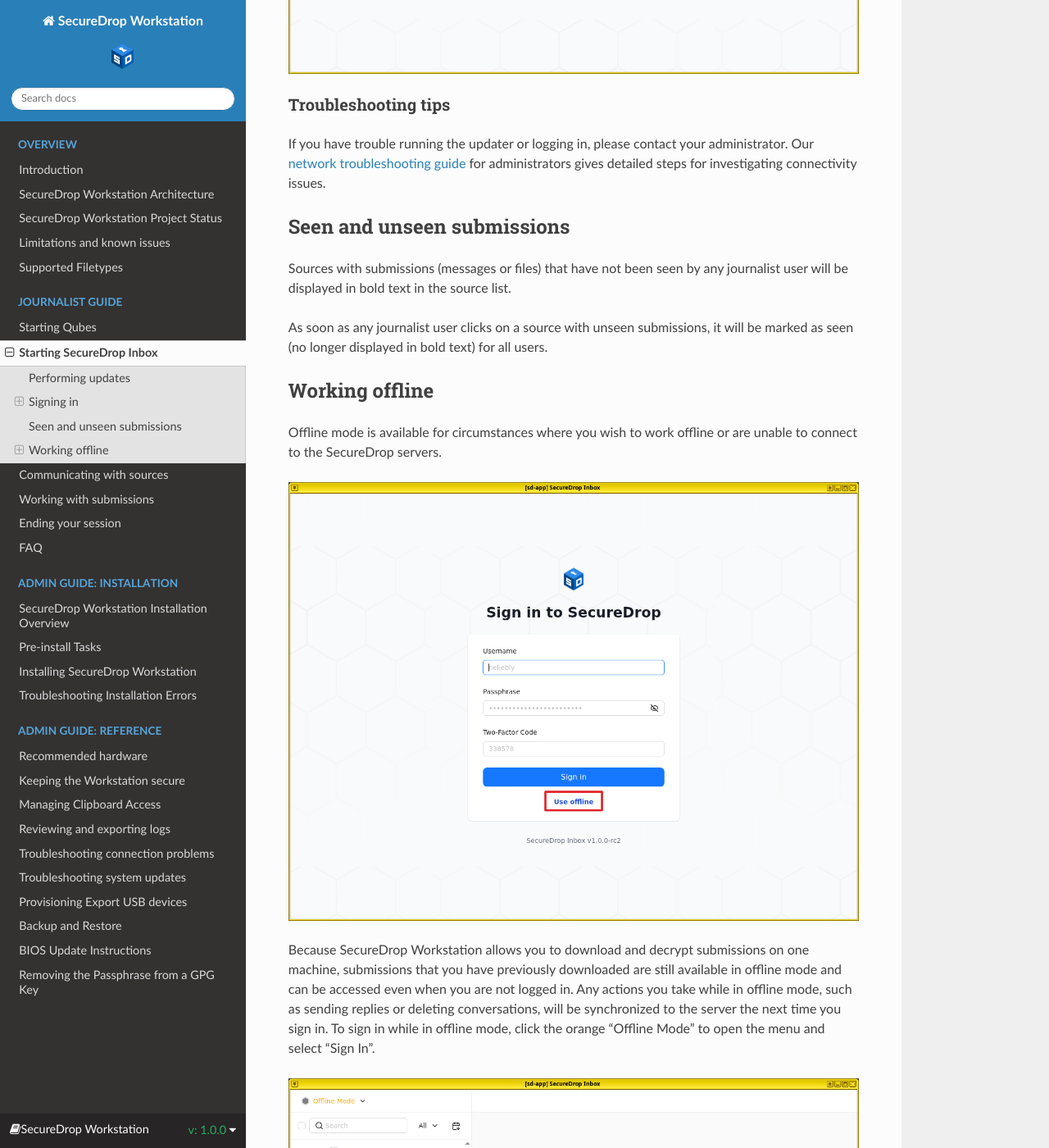
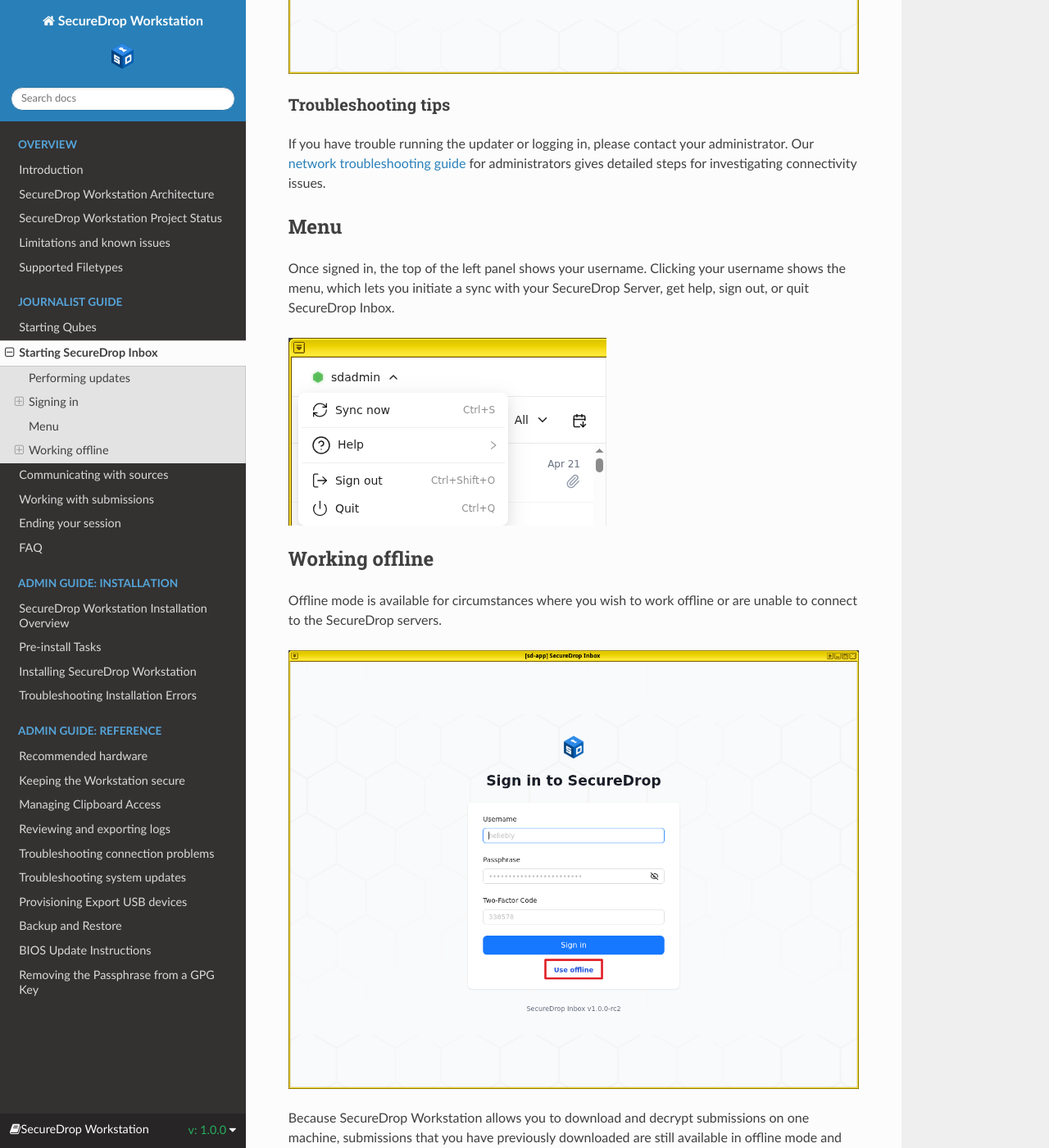
Before and after one commit to freedomofpress/securedrop-workstation-docs, a Sphinx documentation site: the page built from docs/journalist/starting_client.rst, in a window 1280 px wide and 1400 px high, scrolled down 2324 px. Shown: the whole window at 82% size. Built offline with Sphinx 7.4.7 and the Read the Docs theme 3.1.0, drawn with Linux system fonts in a browser that asks for light colours; some of the changed text lies outside the part shown.

Commit message:
added new screenshots, moved some sections around

```diff
--- a/docs/journalist/starting_client.rst
+++ b/docs/journalist/starting_client.rst
@@ -49,14 +49,12 @@
 <../admin/reference/troubleshooting_connection>`
 for administrators gives detailed steps for investigating connectivity issues.
 
-Seen and unseen submissions
----------------------------
+Menu
+----
 
-Sources with submissions (messages or files) that have not been seen by
-any journalist user will be displayed in bold text in the source list.
+Once signed in, the top of the left panel shows your username. Clicking your username shows the menu, which lets you initiate a sync with your SecureDrop Server, get help, sign out, or quit SecureDrop Inbox.
 
-As soon as any journalist user clicks on a source with unseen submissions, it
-will be marked as seen (no longer displayed in bold text) for all users.
+|screenshot_menu|
 
 .. _Offline mode:
 
@@ -70,13 +68,15 @@
 
 Because SecureDrop Workstation allows you to download and decrypt submissions
 on one machine, submissions that you have previously downloaded are still available in
-offline mode and can be accessed even when you are not logged in. Any actions you take while in offline mode, such as sending replies or deleting conversations, will be synchronized to the server the next time you sign in. To sign in while in offline mode, click the orange "Offline Mode" to open the menu and select "Sign In".
-
-|screenshot_offline_mode|
+offline mode and can be accessed even when you are not signed in.
 
 .. important:: Protecting downloaded submissions is another reason why
    SecureDrop Workstation needs to be powered off completely when it is not in
    use.
+
+Any actions you take while in offline mode, such as sending replies or deleting conversations, will be synchronized to the server the next time you sign in. To sign in while in offline mode, click the orange "Offline Mode" to open the menu and select "Sign in".
+
+|screenshot_offline_mode_menu|
 
 Falling back to the legacy SecureDrop Client
 ~~~~~~~~~~~~~~~~~~~~~~~~~~~~~~~~~~~~~~~~~~~~
@@ -89,10 +89,12 @@
 .. |screenshot_apply_updates| image:: ../images/screenshot_apply_updates.png
 .. |screenshot_sd-app_login| image:: ../images/screenshot_sd-app_login.png
   :width: 100%
+.. |screenshot_menu| image:: /images/screenshot_menu.png
 .. |screenshot_use_offline| image:: ../images/screenshot_use_offline.png
   :width: 100%
 .. |screenshot_offline_mode| image:: ../images/screenshot_offline_mode.png
   :width: 100%
+.. |screenshot_offline_mode_menu| image:: /images/screenshot_offline_mode_menu.png
 .. |qubes_menu| image:: /images/qubes_menu.png
   :alt: Qubes Application menu
 .. |qubes_menu_gear| image:: /images/qubes_menu_gear.png
```
Also changed, not shown: docs/journalist/sources.rst (+34 -21 lines), docs/images/screenshot_filter.png (added), docs/images/screenshot_menu.png (added), docs/images/screenshot_offline_mode_menu.png (added), docs/images/screenshot_search.png (added), docs/images/screenshot_sort_toggle.png (added), docs/images/screenshot_sync_indicator.png (added).
